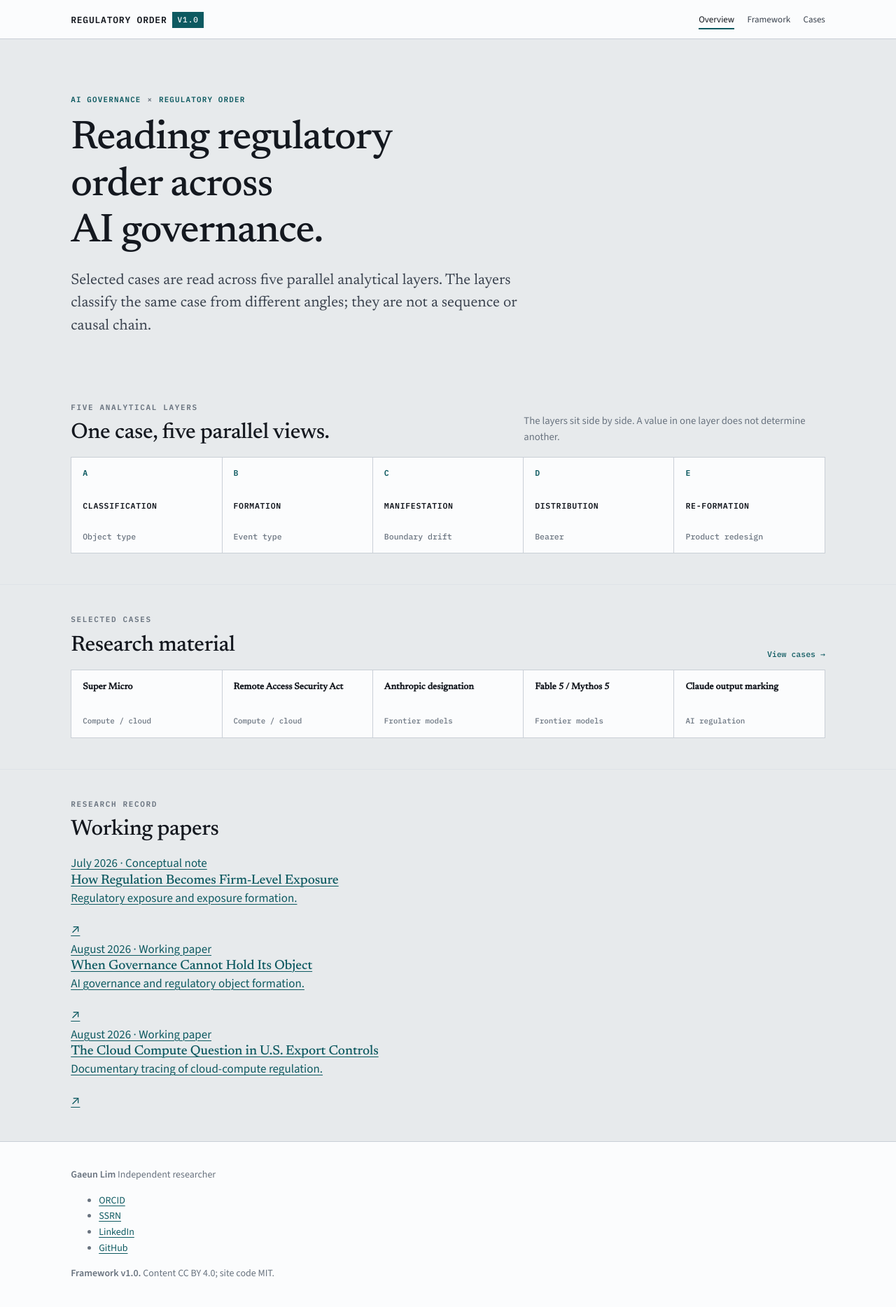
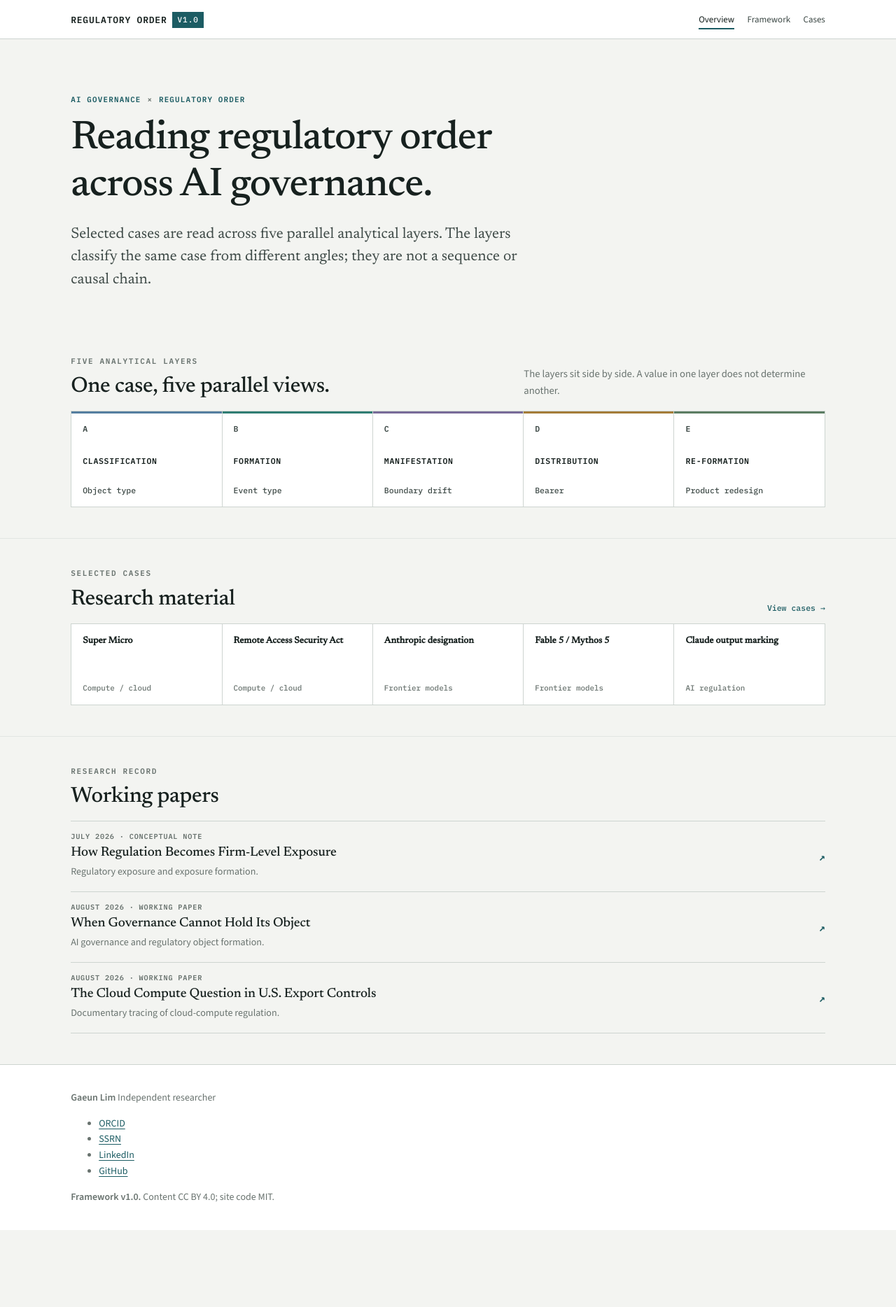
Before and after one commit to GaeunLim01/regulatory-order, a Jekyll site: the page built from index.html, in a window 1280 px wide. Shown: the whole page at 70% size. Built offline with Jekyll 4.4.1, drawn with Linux system fonts in a browser that asks for light colours; after the commit the page ends 1758 px from its top, so only the background shows below that.

Commit message:
Add files via upload

```diff
--- a/assets/css/main.css
+++ b/assets/css/main.css
@@ -11,18 +11,18 @@
 
 :root {
   /* Ground: cool grey, closer to security paper than to book stock */
-  --paper:       #E7EAEC;
-  --plate:       #FBFCFD;
-  --plate-sunk:  #F1F3F5;
-  --ink:         #14181F;
-  --ink-soft:    #3A424E;
-  --muted:       #69737F;
-  --rule:        #C9CFD6;
-  --rule-faint:  #DEE3E7;
+  --paper:       #F3F4F1;
+  --plate:       #FFFFFF;
+  --plate-sunk:  #ECEFEC;
+  --ink:         #17211F;
+  --ink-soft:    #3D4946;
+  --muted:       #69736F;
+  --rule:        #CDD4D0;
+  --rule-faint:  #E1E5E2;
 
   /* One accent. Deep teal, used for structure and links. */
-  --accent:      #0E5A61;
-  --accent-soft: #D8E6E6;
+  --accent:      #1C5C63;
+  --accent-soft: #DDEAE9;
   /* Caution only: undocumented values, scope limits, warnings. */
   --flag:        #8A5A0B;
   --flag-soft:   #F0E7D3;
@@ -940,3 +940,69 @@ details[open] > summary { margin-bottom: 0.6rem; }
   .layer-strip { grid-template-columns: 1fr; }
   .layer-strip__item:last-child { grid-column: auto; }
 }
+
+
+/* ------------------------------------------------------------- current polish */
+.hero--overview h1 { max-width: 19ch; }
+
+.layer-overview__item { position: relative; border-top: 3px solid var(--rule); }
+.layer-overview__item--a { border-top-color: #557EA0; }
+.layer-overview__item--b { border-top-color: #2F7D73; }
+.layer-overview__item--c { border-top-color: #786B98; }
+.layer-overview__item--d { border-top-color: #A47C38; }
+.layer-overview__item--e { border-top-color: #5C7D63; }
+.layer-overview__item:hover, .layer-overview__item:focus-visible { transform: translateY(-1px); }
+.layer-overview__num { color: var(--ink-soft); }
+.layer-overview__value { color: var(--ink-soft); }
+
+.case-grid-preview { grid-template-columns: repeat(5, minmax(0, 1fr)); }
+.case-chip { min-height: 7.2rem; }
+.case-chip strong { color: var(--ink); }
+.case-chip span { color: var(--muted); }
+
+.paper-list { border-top: 1px solid var(--rule); }
+.paper-row {
+  display: grid;
+  grid-template-columns: 1fr auto;
+  gap: 1rem;
+  align-items: center;
+  padding: 1rem 0;
+  border-bottom: 1px solid var(--rule);
+  color: inherit;
+  text-decoration: none;
+}
+.paper-row:hover, .paper-row:focus-visible { background: var(--plate-sunk); }
+.paper-row__kicker {
+  display: block;
+  margin-bottom: .35rem;
+  color: var(--muted);
+  font: 600 .64rem/1.2 var(--mono);
+  letter-spacing: .08em;
+  text-transform: uppercase;
+}
+.paper-row h3 { font-size: 1.18rem; margin: 0; }
+.paper-row p { margin: .35rem 0 0; color: var(--muted); font-size: .88rem; }
+.paper-row__arrow { color: var(--accent); font: 600 .95rem/1 var(--mono); }
+
+/* Case pages: keep the record dense but let the data, not the chrome, lead. */
+.case-hero { padding-bottom: .6rem; }
+.case-meta span { background: var(--plate); }
+.case-overview { padding-block: .7rem 1.4rem; }
+.layer-strip__item { min-height: 6rem; }
+.layer-strip__note { font-size: .82rem; }
+.section--compact { padding-block: 1.35rem; }
+.case-hero .standfirst { font-size: 1.05rem; }
+.case-note { display: none; }
+
+.case-record .section { padding-block: 1.7rem; }
+.case-record .sub { margin-bottom: .8rem; }
+.case-record table + table { margin-top: 1rem; }
+.case-record .note { font-size: .9rem; color: var(--muted); }
+
+@media (max-width: 980px) {
+  .case-grid-preview { grid-template-columns: repeat(2, minmax(0, 1fr)); }
+}
+@media (max-width: 640px) {
+  .case-grid-preview { grid-template-columns: 1fr; }
+  .paper-row { grid-template-columns: 1fr auto; }
+}
```
